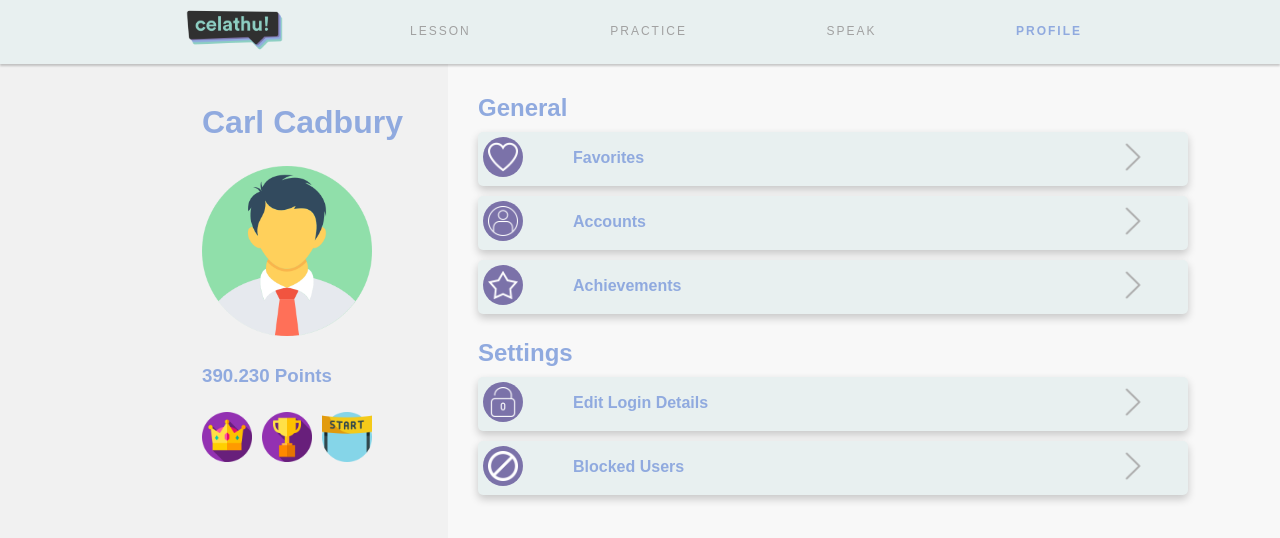
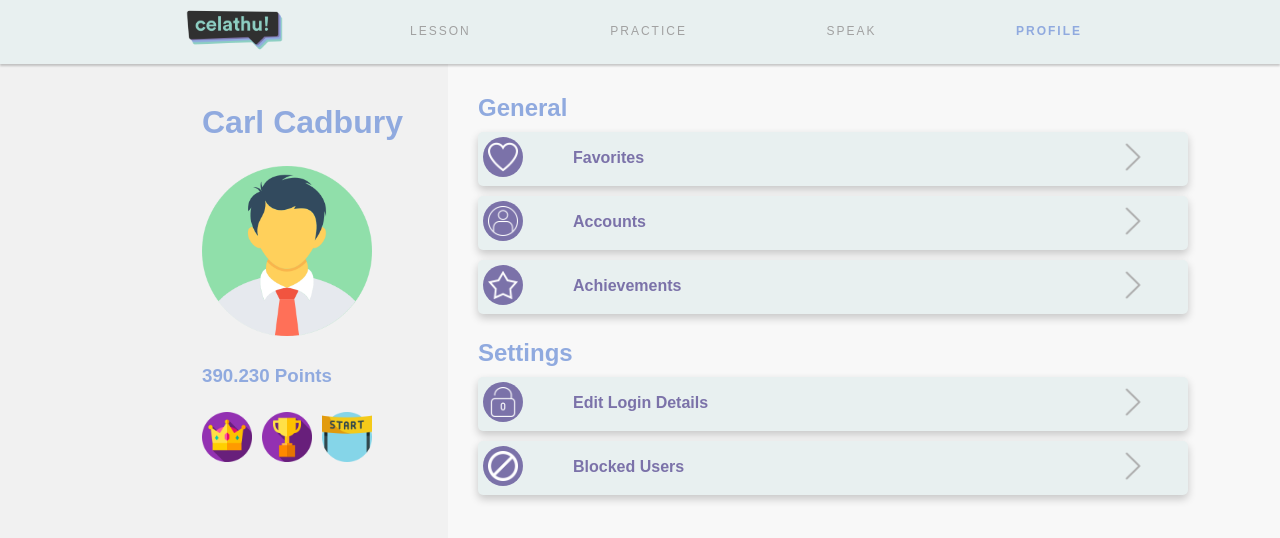
Before and after one commit to corneliusyan/Fluent-Web, a React (Create React App) app in the folder cakap/: page /#/profile in a window 1280 px wide. Shown: the top 538 px of the page. Built offline with nearby package versions, Linux system fonts and the light colour scheme; a web font is replaced by a local one.

Commit message:
Change in lesson page

```diff
--- a/cakap/src/Lesson.js
+++ b/cakap/src/Lesson.js
@@ -1,5 +1,6 @@
 import React, { Component } from "react";
 import { NavLink } from "react-router-dom";
+import lesson from './assets/img/lesson.png';
 import rocket from './assets/img/rocket.png';
 import ask from './assets/img/ask.png';
 import newsletter from './assets/img/newsletter.png';
@@ -19,12 +20,9 @@ class Lesson extends Component {
       <div className="main-container">
         <div className="sidebar">
             <div className="sidebar-container">
+            <img className="lesson-title-img" src={lesson} alt="Lesson"/>
                 <h1>Lessons</h1>
-                <ul className="sidebar-ul">
-                    <li className="sidebar-li"><a href="/" className="sidebar-active">All</a></li>
-                    <li className="sidebar-li"><a href="/">Ongoing</a></li>
-                    <li className="sidebar-li"><a href="/">Completed</a></li>
-                </ul>
+                <p>“Tell me and I forget. Teach me and I remember. Involve me and I learn.” - Benjamin Franklin. Let's learn to speak English using Celathu!</p>
             </div>
         </div>
 
@@ -52,7 +50,7 @@ class Lesson extends Component {
                 <div className="card">
                     <div className="card-text-container">
                         <h1>Amazing Quote</h1>
-                        <p>“Tell me and I forget. Teach me and I remember. Involve me and I learn.” - Benjamin Franklin. Wow, such a beautiful quote. Let’s read some more amazing quotes!</p>
+                        <p>"Education is the most powerful weapon which you can use to change the world." - Nelson Mandela  . Wow, such a beautiful quote. Let’s read some more amazing quotes!</p>
                         <div className="lesson-info">
                             <p className="lectures"><b>4 Lectures</b></p>
                             <p className="dot-info"><b>•</b></p>
--- a/cakap/src/Profile.js
+++ b/cakap/src/Profile.js
@@ -86,7 +86,7 @@ class Collapse extends Component {
 class Child extends Component {
   render(){
     var blockStyle = {
-      backgroundColor: '#e8f0f0',
+      backgroundColor: '#f1f1f1',
       color: 'black',
       width: 685,
       paddingLeft: 15,
@@ -160,6 +160,8 @@ class Profile extends Component {
                 <ToggleBox title="Edit Login Details" colsrc={unlocked}>
                   <Child text="Name"/>
                   <Child text="Photo"/>
+                  <Child text="Email"/>
+                  <Child text="Password"/>
                 </ToggleBox>
                 <ToggleBox title="Blocked Users" colsrc={blocked}>
                   <Child text="Elsie"/>
--- a/cakap/src/Speak.js
+++ b/cakap/src/Speak.js
@@ -54,8 +54,8 @@ class Speak extends Component {
       <div className="main-container">
         <div className="sidebar">
             <div className="sidebar-container">
+                <div style={{marginLeft: -25}}><Card bgcolor ="#FFF" imgsource={free} header="Free Talking" /></div>
                 <h1>Speak</h1>
-                <div style={{marginLeft: -25}}><Card bgcolor ="#FFF" imgsource={free} header="Free Talking" /></div>
                 <p>Talking with stranger and polish your speaking skill. What do you waiting for? Choose your topic!</p>
             </div>
         </div>
--- a/cakap/src/style.css
+++ b/cakap/src/style.css
@@ -13,9 +13,16 @@
     src: url('/assets/fonts/circular_bold.ttf') format('truetype'),
 }
 
-h1, h2, h3, h4, h5 {
+h1, h2, h3 {
     font-family: 'Circular', Fallback, sans-serif;
     color: #90aadf;
+    margin-block-start: 5px;
+    margin-block-end: 5px;
+}
+
+h4, h5 {
+    font-family: 'Circular', Fallback, sans-serif;
+    color: #7b72a9;
     margin-block-start: 5px;
     margin-block-end: 5px;
 }
```
Also changed, not shown: cakap/src/assets/img/lesson.png (added).
